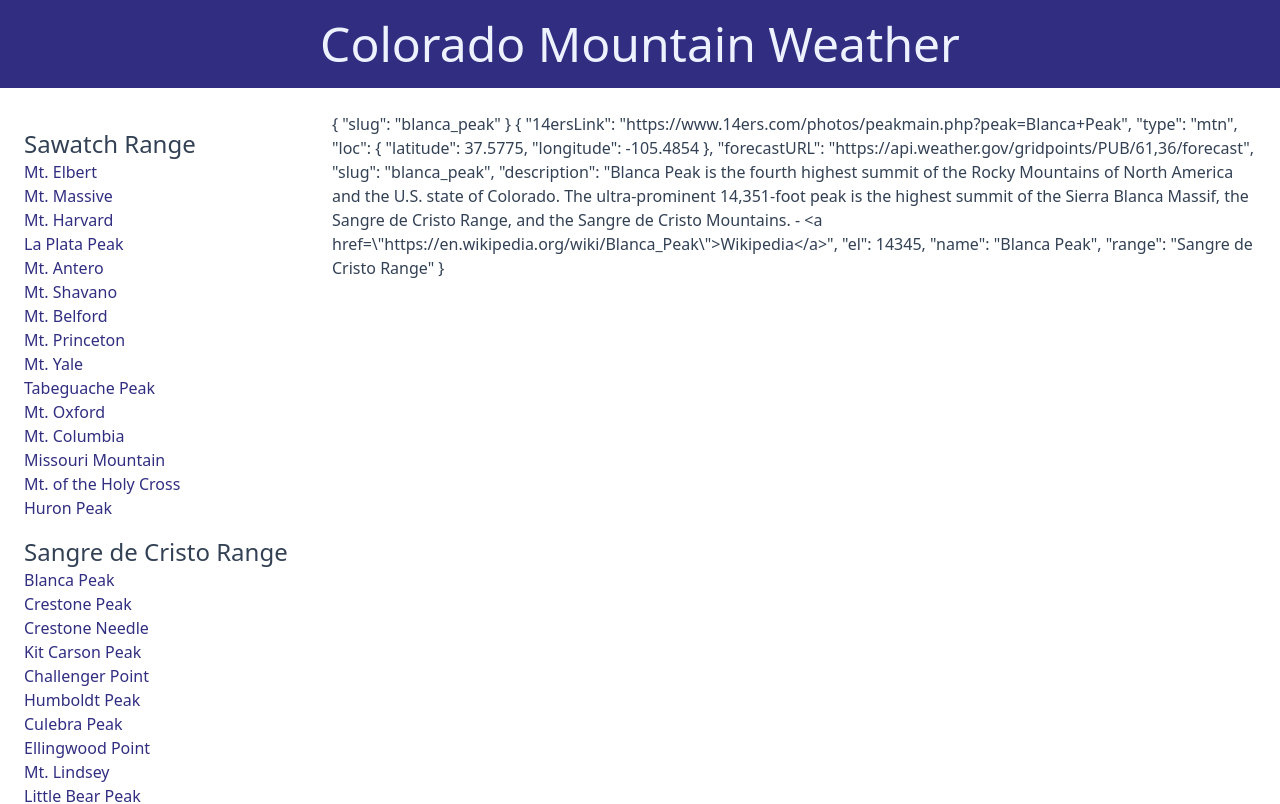
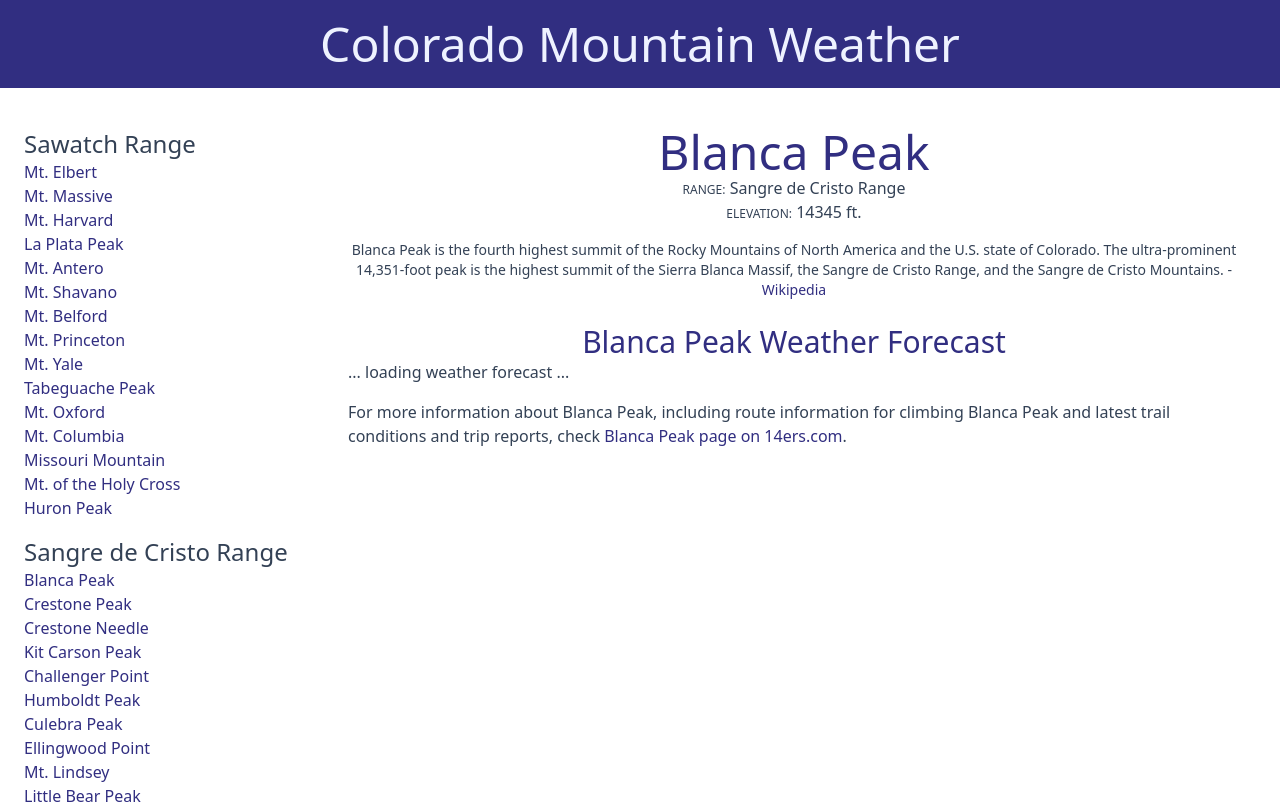
Before and after one commit to jhnnyk/comtnwx-v2, a Vue app: page /blanca_peak in a window 1280 px wide. Shown: the top 804 px of the page. Built offline with nearby package versions, Linux system fonts and the light colour scheme.

Commit message:
display mtn info

```diff
--- a/src/components/MtnInfo.vue
+++ b/src/components/MtnInfo.vue
@@ -1,7 +1,61 @@
 <template>
-  <div>
-    {{ $route.params }}
-    {{ mtn }}
+  <div class="p-4">
+    <h1 class="text-indigo-900 text-5xl text-center">
+      {{ mtn.name }}
+    </h1>
+    <p class="text-center">
+      <span class="text-xs uppercase">Range:</span> {{ mtn.range }}
+    </p>
+    <p class="text-center">
+      <span class="text-xs uppercase">Elevation:</span>
+      {{ mtn.el }} ft.
+    </p>
+    <p
+      v-if="mtn.description"
+      v-html="mtn.description"
+      class="text-center text-sm mt-4"
+    ></p>
+
+    <h2 class="text-3xl text-indigo-900 text-center pt-6">
+      {{ mtn.name }} Weather Forecast
+    </h2>
+    <div v-if="forecastLoading">... loading weather forecast ...</div>
+    <div v-else>
+      <div
+        v-for="(period, index) in forecast"
+        :key="index"
+        class="rounded-2xl shadow-xl p-4 mb-6"
+      >
+        <p class="text-indigo-900 font-bold">
+          {{ period.name }} - {{ period.shortForecast }}
+        </p>
+        <div class="flex flex-row flex-wrap md:flex-nowrap">
+          <p class="flex-none w-36 text-center pt-3">
+            <span class="text-6xl">{{ period.temperature }}</span>
+            <span class="text-lg relative -top-7 right-1"
+              >º {{ period.temperatureUnit }}</span
+            >
+            <br />
+            <span class="text-xs uppercase">Wind:</span
+            ><span class="font-bold">{{ period.windSpeed }}</span>
+          </p>
+          <img
+            :src="period.icon"
+            :alt="period.shortForecast"
+            class="flex-none object-scale-down w-28"
+          />
+          <p class="pt-4">{{ period.detailedForecast }}</p>
+        </div>
+      </div>
+    </div>
+    <p class="mt-4">
+      For more information about {{ mtn.name }}, including route information for
+      climbing {{ mtn.name }} and latest trail conditions and trip reports,
+      check
+      <a :href="mtn['14ersLink']" target="_blank"
+        >{{ mtn.name }} page on 14ers.com</a
+      >.
+    </p>
   </div>
 </template>
 
@@ -15,5 +69,11 @@ export default {
       required: true,
     },
   },
+
+  data() {
+    return {
+      forecastLoading: true,
+    };
+  },
 };
 </script>
```
